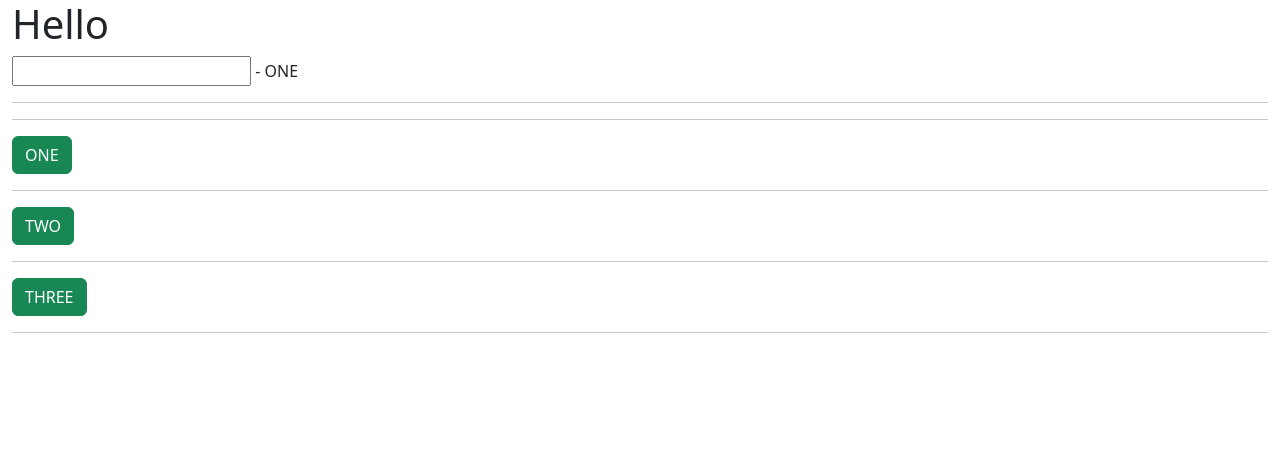
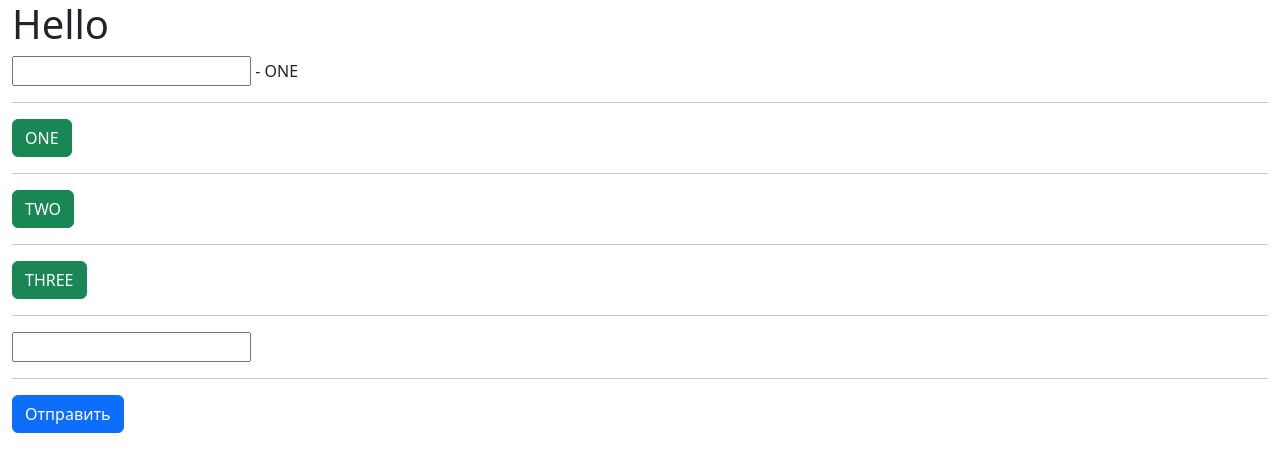
Before and after one commit to vitalay/vite-project, a Vue app: page / in a window 1280 px wide. Shown: the top 472 px of the page. Built offline with nearby package versions, Linux system fonts and the light colour scheme.

Commit message:
отключаем обновление мтраници при нажатии на кнопку

```diff
--- a/src/App.vue
+++ b/src/App.vue
@@ -3,16 +3,23 @@
     <h1>Hello</h1>
     <keep-alive>
       <component :is="changeComponent"></component>
-
     </keep-alive>
 
-    <hr />
     <button @click="nameComponent = 'One'" class="btn btn-success">ONE</button>
     <hr />
     <button @click="nameComponent = 'Two'" class="btn btn-success">TWO</button>
     <hr />
-    <button @click="nameComponent = 'Three'" class="btn btn-success">THREE</button>
+    <button @click="nameComponent = 'Three'" class="btn btn-success">
+      THREE
+    </button>
     <hr />
+    <FormsBlock />
+     <form @submit="formSubmit">
+      <input type="text" />
+      <br/>
+      <hr/>
+      <button type="submit" class="btn btn-primary">Отправить</button>
+    </form>
   </div>
 </template>
 
@@ -20,6 +27,7 @@
 import BlockContentOne from "./BlockContentOne.vue";
 import BlockContentTwo from "./BlockContentTwo.vue";
 import BlockContentThree from "./BlockContentThree.vue";
+import FormsBlock from "./FormsBlock.vue";
 
 export default {
   data() {
@@ -29,14 +37,19 @@ export default {
   },
   computed: {
     changeComponent() {
-      return 'BlockContent' + this.nameComponent
-    }
-
+      return "BlockContent" + this.nameComponent;
+    },
   },
+   methods: {
+     formSubmit(e) {
+       e.preventDefault()
+     }
+   },
   components: {
     BlockContentOne,
     BlockContentTwo,
     BlockContentThree,
+    FormsBlock,
   },
 };
 </script>
--- /dev/null
+++ b/src/FormsBlock.vue
@@ -0,0 +1,13 @@
+<template>
+
+</template>
+
+<script>
+export default {
+
+}
+</script>
+
+<style>
+
+</style>
```
